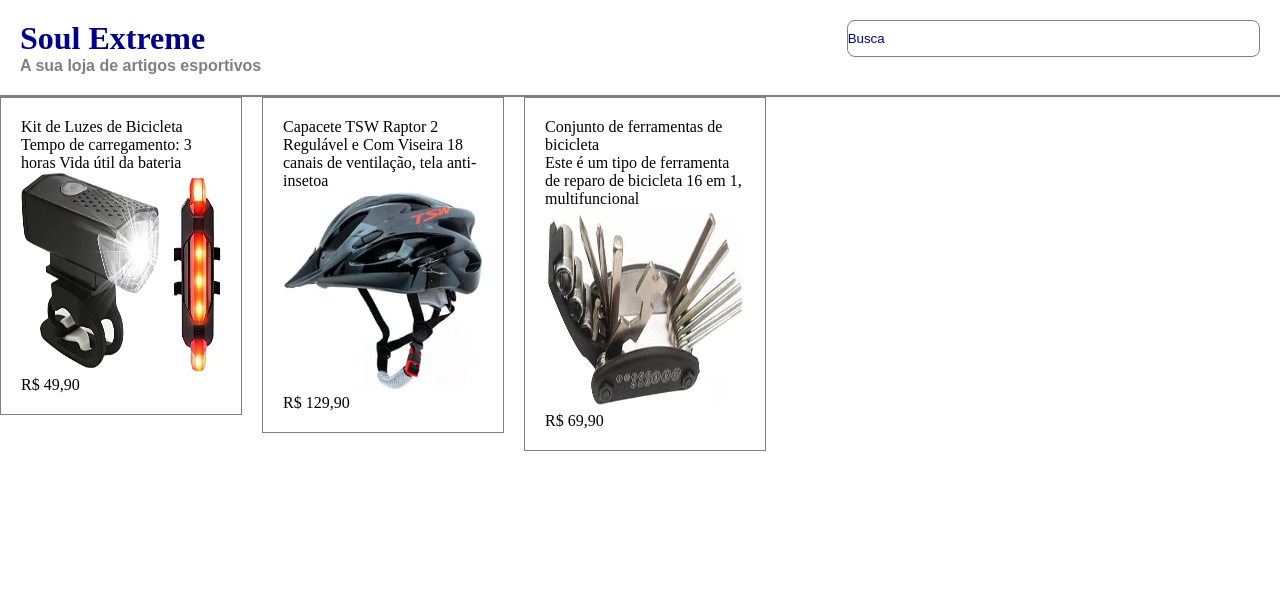
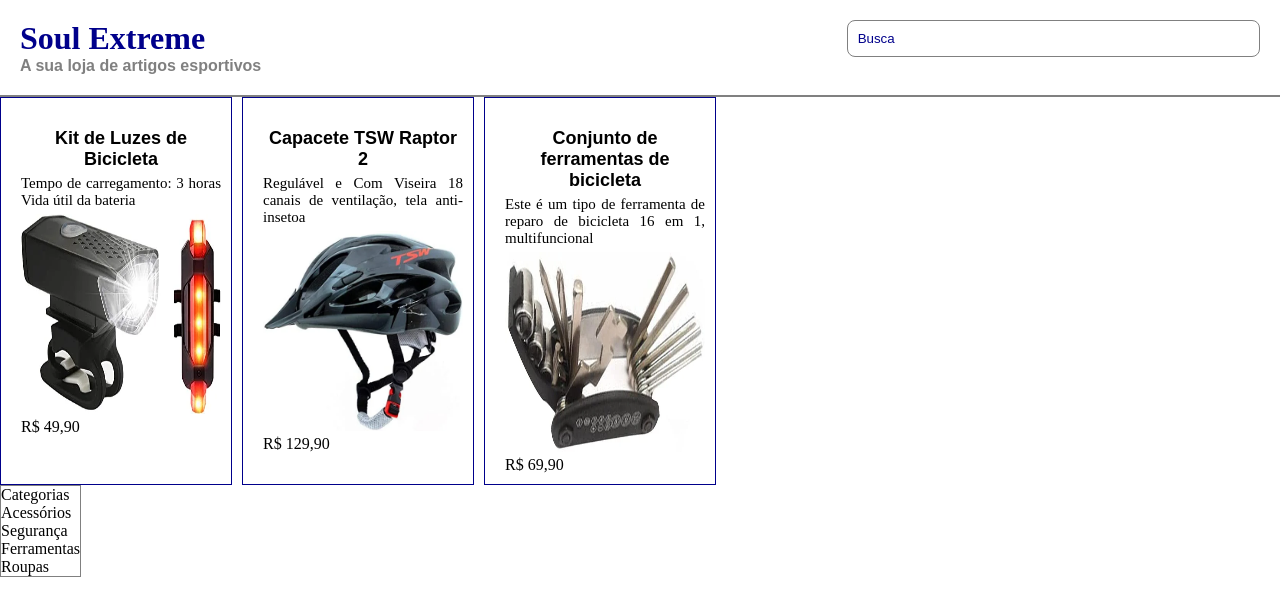
Before and after one commit to DerrickCantrel/osf-ecommerce, a React (Create React App) app: page / in a window 1280 px wide. Shown: the top 616 px of the page. Built offline with nearby package versions, Linux system fonts and the light colour scheme.

Commit message:
second step functions

```diff
--- a/src/App.js
+++ b/src/App.js
@@ -1,17 +1,29 @@
 import Header from './components/Header'
-import Product from './components/Product'
+import Menu from './components/Menu'
 import ListProducts from './components/ListProducts/ListProducts'
-import BagImage from './assets/images/controle-ps5.jpg'
-import { useState } from 'react'
+import { useEffect, useState } from 'react'
 
 import ProductData from './mocks/produtos.json'
 
 function App() {
   const [products, setProducts] = useState(ProductData)
+  const [busca, setBusca] = useState('')
+  const [categorias, setCategorias] = useState('')
+
+  useEffect(() => {
+    setProducts(
+      ProductData.filter(product => {
+        console.log('to filtrando')
+        return product.name.includes(busca) || product.categoria.includes(busca)
+      })
+    )
+  }, [busca, categorias])
+
   return (
     <>
-      <Header />
+      <Header busca={busca} setBusca={setBusca} />
       <ListProducts products={products} />
+      <Menu />
     </>
   )
 }
--- a/src/components/Header/Header.js
+++ b/src/components/Header/Header.js
@@ -1,10 +1,10 @@
 import * as S from './Header.style.js'
 
-const Header = () => {
+const Header = ({ setBusca }) => {
   return (
     <S.Header>
       <S.Title>Soul Extreme</S.Title>
-      <S.Search placeholder="Busca" />
+      <S.Search placeholder="Busca" onChange={e => setBusca(e.target.value)} />
       <S.Subtitle>A sua loja de artigos esportivos</S.Subtitle>
     </S.Header>
   )
--- a/src/components/Header/Header.style.js
+++ b/src/components/Header/Header.style.js
@@ -9,7 +9,8 @@
 
 export const Title = styled.h1({
   margin: 0,
-  color: 'darkblue'
+  color: 'darkblue',
+  fontFamily: 'Poppins'
 })
 
 export const Search = styled.input({
@@ -17,7 +18,8 @@
   border: '1px solid gray',
 
   '::placeholder': {
-    color: 'darkblue'
+    color: 'darkblue',
+    padding: '10px'
   }
 })
 
--- a/src/components/ListProducts/ListProducts.style.js
+++ b/src/components/ListProducts/ListProducts.style.js
@@ -3,10 +3,11 @@
 export const ListProducts = styled.ul({
   display: 'flex',
   margin: '0',
-  gap: '20px',
+  gap: '10px',
   style: 'none',
 
   li: {
-    listStyle: 'none'
+    listStyle: 'none',
+    border: '1px solid darkblue'
   }
 })
--- a/src/components/Menu/Menu.js
+++ b/src/components/Menu/Menu.js
@@ -1,19 +1,17 @@
-import './Menu.css'
+//import './Menu.css'
+import * as S from './Menu.style.js'
 
-const Menu = () => {
+const Menu = ({}) => {
   return (
-    <>
-      <nav>
-        <strong>Categorias</strong>
-        <ul className="Menu">
-          <li>Eletrônicos</li>
-          <li>Eletrodomésticos</li>
-          <li>Roupas</li>
-          <li>Livros</li>
-          <li>Casa</li>
-        </ul>
-      </nav>
-    </>
+    <S.Nav>
+      <S.Strong>Categorias</S.Strong>
+      <S.Ul>
+        <S.Li>Acessórios</S.Li>
+        <S.Li>Segurança</S.Li>
+        <S.Li>Ferramentas</S.Li>
+        <S.Li>Roupas</S.Li>
+      </S.Ul>
+    </S.Nav>
   )
 }
 
--- /dev/null
+++ b/src/components/Menu/Menu.style.js
@@ -0,0 +1,12 @@
+import styled from 'styled-components'
+
+export const Nav = styled.nav({
+  position: 'absolute',
+  border: '1px solid gray'
+})
+
+export const Strong = styled.nav({})
+
+export const Li = styled.nav({})
+
+export const Ul = styled.nav({})
--- a/src/components/Product/Product.js
+++ b/src/components/Product/Product.js
@@ -1,13 +1,13 @@
-import * as S from './Product.style'
+import * as P from './Product.style'
 
 const Product = ({ name, description, image, price }) => {
   return (
-    <S.Product>
-      <p>{name}</p>
-      <p>{description}</p>
+    <P.Product>
+      <P.Title>{name}</P.Title>
+      <P.Description>{description}</P.Description>
       <img src={image} alt="imagem do produto" width="200px" height="200px" />
       <p>{price}</p>
-    </S.Product>
+    </P.Product>
   )
 }
 
--- a/src/components/Product/Product.style.js
+++ b/src/components/Product/Product.style.js
@@ -1,7 +1,23 @@
 import styled from 'styled-components'
 
 export const Product = styled.div({
-  border: '1px solid gray',
-  padding: '20px',
+  margin: '20px 0px 0px 10px',
+  padding: '10px',
   maxWidth: '200px'
 })
+
+export const Title = styled.div({
+  fontFamily: 'Archivo, sans-serif',
+  fontSize: '18px',
+  fontWeight: '700',
+  paddingBottom: '5px',
+  textAlign: 'center'
+})
+
+export const Description = styled.div({
+  fontFamily: 'Archivo',
+  fontSize: '15px',
+  fontWeight: '400',
+  paddingBottom: '5px',
+  textAlign: 'justify'
+})
--- a/src/mocks/produtos.json
+++ b/src/mocks/produtos.json
@@ -5,7 +5,7 @@
     "description": "Tempo de carregamento: 3 horas Vida útil da bateria",
     "price": "R$ 49,90",
     "image": "/images/kit-luzes-bike.webp",
-    "categoria:": "acessorios"
+    "categoria": "acessorios"
   },
   {
     "id": "2",
@@ -13,7 +13,7 @@
     "description": "Regulável e Com Viseira 18 canais de ventilação, tela anti-insetoa",
     "price": "R$ 129,90",
     "image": "/images/capacete-tsw-raptor.webp",
-    "categoria:": "seguranca"
+    "categoria": "seguranca"
   },
   {
     "id": "3",
@@ -21,6 +21,6 @@
     "description": "Este é um tipo de ferramenta de reparo de bicicleta 16 em 1, multifuncional",
     "price": "R$ 69,90",
     "image": "/images/conjunto-ferramentas.webp",
-    "categoria:": "ferramentas"
+    "categoria": "ferramentas"
   }
 ]
```
